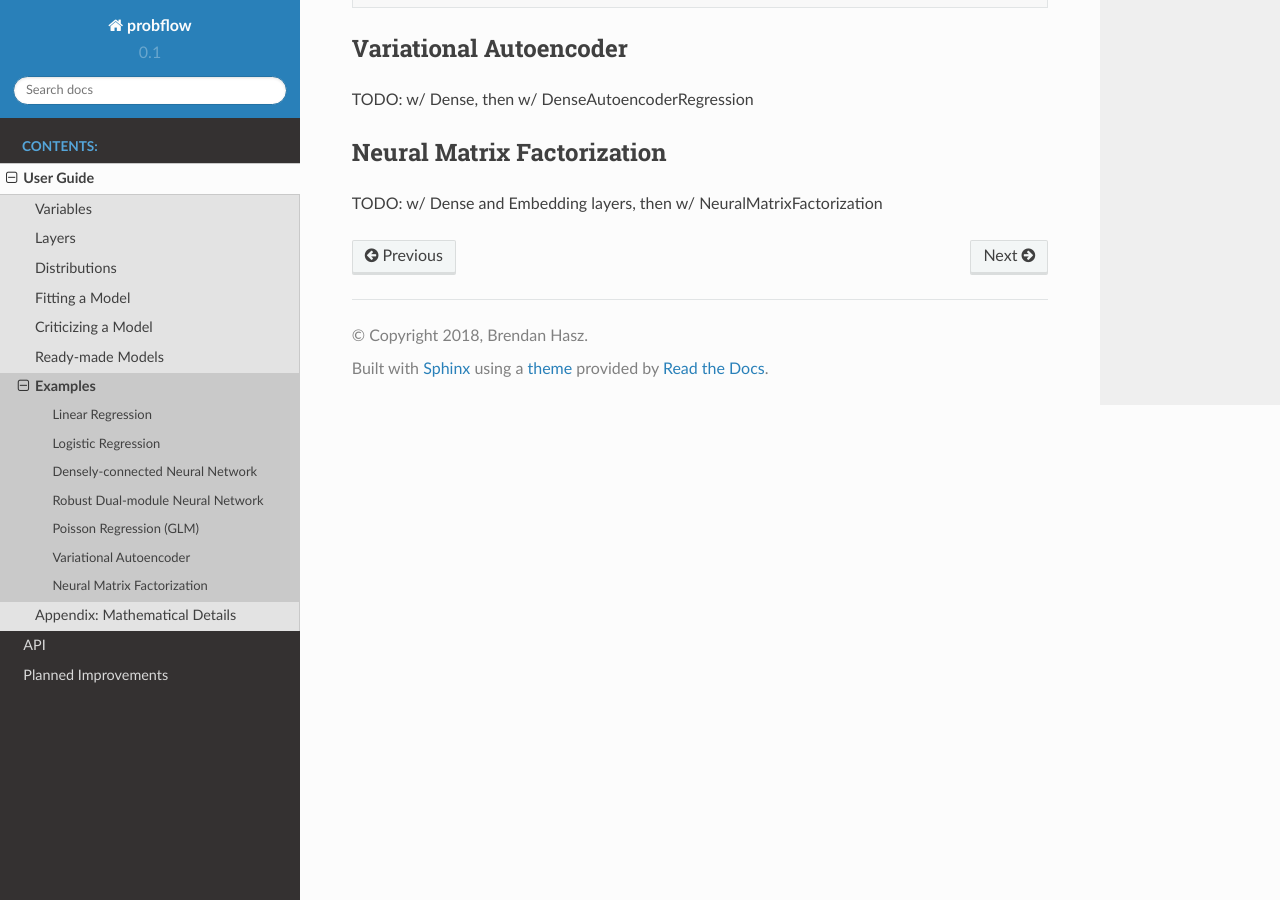
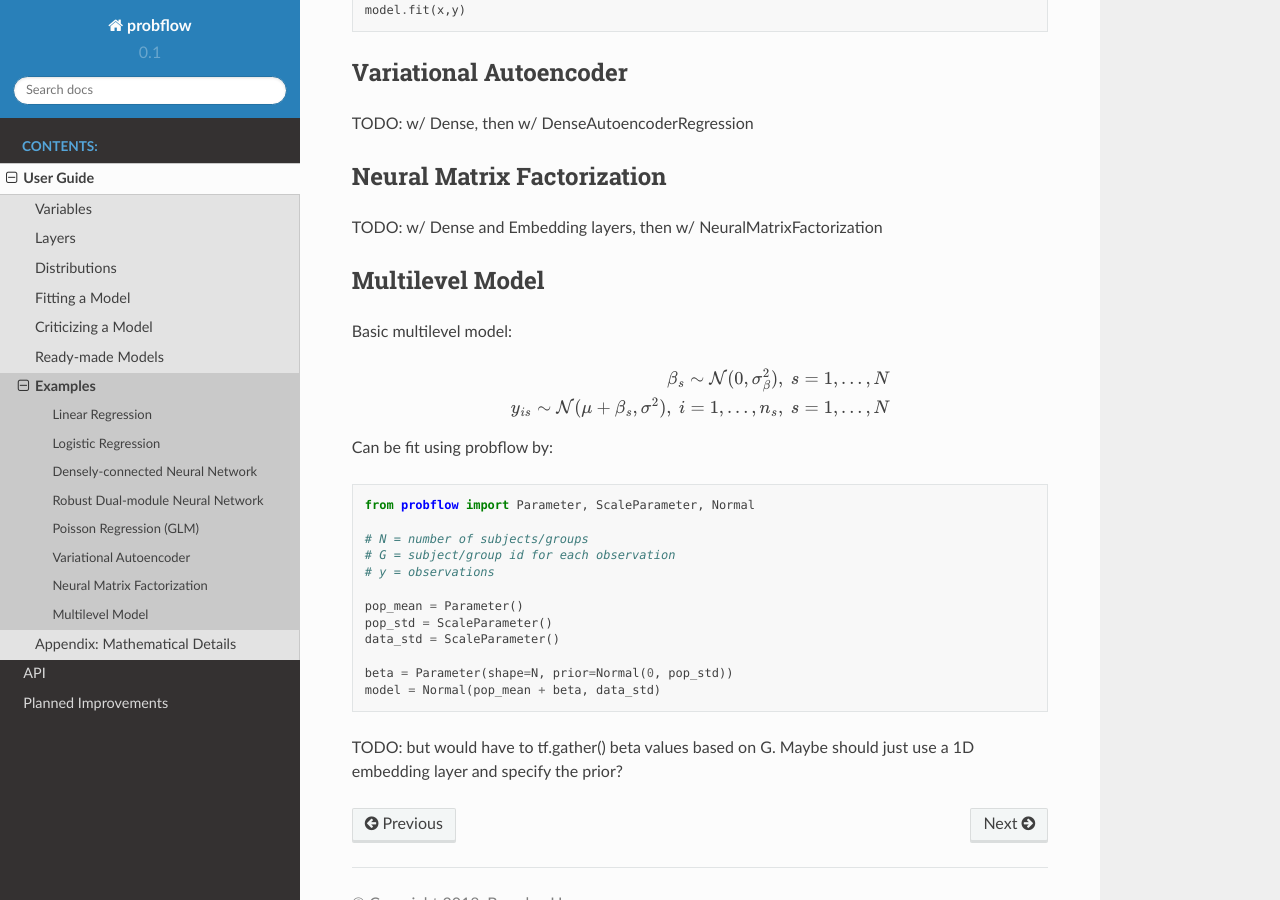
Before and after one commit to brendanhasz/probflow, a Sphinx documentation site: the page built from docs/examples.rst, in a window 1280 px wide and 900 px high, scrolled down 2493 px. Built offline with Sphinx 7.4.7 and the Read the Docs theme 2.0.0, drawn with Linux system fonts in a browser that asks for light colours.

Commit message:
Add initial example for multilevel model

```diff
--- a/docs/examples.rst
+++ b/docs/examples.rst
@@ -132,3 +132,34 @@ Neural Matrix Factorization
 ---------------------------
 
 TODO: w/ Dense and Embedding layers, then w/ NeuralMatrixFactorization
+
+
+Multilevel Model
+----------------
+
+Basic multilevel model:
+
+.. math::
+
+   \beta_s \sim \mathcal{N}(0, \sigma^2_\beta), ~ s = 1, ... , N
+
+   y_{is} \sim \mathcal{N}(\mu + \beta_s, \sigma^2), ~ i = 1, ..., n_s, ~ s = 1, ... , N
+
+Can be fit using probflow by:
+
+.. code-block:: python
+
+    from probflow import Parameter, ScaleParameter, Normal
+
+    # N = number of subjects/groups
+    # G = subject/group id for each observation
+    # y = observations
+
+    pop_mean = Parameter()
+    pop_std = ScaleParameter()
+    data_std = ScaleParameter()
+
+    beta = Parameter(shape=N, prior=Normal(0, pop_std))
+    model = Normal(pop_mean + beta, data_std)
+
+TODO: but would have to tf.gather() beta values based on G.  Maybe should just use a 1D embedding layer and specify the prior?
```
